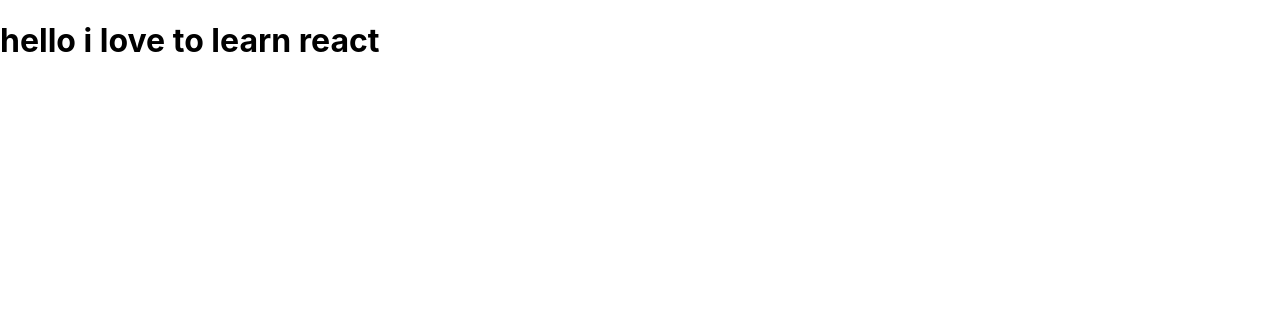
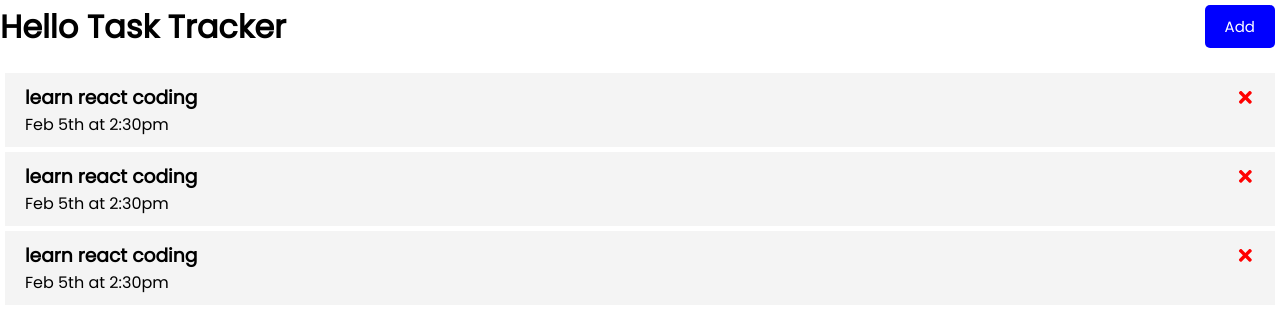
Before and after one commit to katyjohn124/task-tracker-reactjs-app, a React (Create React App) app: page / in a window 1280 px wide. Shown: the top 332 px of the page. Built offline with nearby package versions, Linux system fonts and the light colour scheme.

Commit message:
react static learning

```diff
--- a/package.json
+++ b/package.json
@@ -8,6 +8,7 @@
     "@testing-library/user-event": "^13.5.0",
     "react": "^18.2.0",
     "react-dom": "^18.2.0",
+    "react-icons": "^5.0.1",
     "react-scripts": "5.0.1",
     "web-vitals": "^2.1.4"
   },
--- a/src/App.js
+++ b/src/App.js
@@ -1,8 +1,32 @@
+import { useState } from "react";
+import Header from "./components/Header";
+import Tasks from "./components/Tasks";
 
-function App() {
+const App = () => {
+    const [tasks, setTasks] = useState([
+        {
+            id: 1,
+            text: 'learn react coding ',
+            day: 'Feb 5th at 2:30pm',
+            reminder: true,
+        },
+        {
+            id: 2,
+            text: 'learn react coding ',
+            day: 'Feb 5th at 2:30pm',
+            reminder: true,
+        },
+        {
+            id: 3,
+            text: 'learn react coding ',
+            day: 'Feb 5th at 2:30pm',
+            reminder: false,
+        }
+    ])
     return (
-        <div className="App">
-            <h1>hello i love to learn react</h1>
+        <div className="containner">
+            <Header title="Hello Task Tracker" />
+            <Tasks tasks={tasks} />
         </div>
     );
 }
--- /dev/null
+++ b/src/components/Button.js
@@ -0,0 +1,20 @@
+
+
+const Button = (props) => {
+    const onClick = () => {
+        console.log('click')
+    }
+    return (
+        <button
+            className="btn"
+            style={{ backgroundColor: props.color }}
+            onClick={onClick}
+
+        >
+            {props.text}</button>
+    )
+}
+
+
+
+export default Button
--- /dev/null
+++ b/src/components/Header.js
@@ -0,0 +1,11 @@
+import Button from "./Button"
+const Header = (props) => {
+    return (
+        <header className="header">
+            <h1 style={{ color: "black" }}>{props.title}</h1>
+            <Button color="blue" text="Add" />
+        </header>
+    )
+}
+
+export default Header
--- /dev/null
+++ b/src/components/Tasks.js
@@ -0,0 +1,12 @@
+import Task from "./task"
+const Tasks = ({ tasks }) => {
+    return (
+        <>
+            {tasks.map((task) => (
+                <Task key={task.id} task={task} />
+            ))}
+        </>
+    )
+}
+
+export default Tasks
--- /dev/null
+++ b/src/components/task.js
@@ -0,0 +1,13 @@
+import { FaTimes } from 'react-icons/fa'
+
+const Task = ({ task }) => {
+    return (
+        <div className="task">
+            <h3> {task.text} <FaTimes style={{ color: 'red', cursor: 'pointer' }} /></h3>
+            <p>{task.day}</p>
+
+        </div>
+    )
+}
+
+export default Task
--- a/src/index.css
+++ b/src/index.css
@@ -1,13 +1,112 @@
-body {
+@import url('https://fonts.googleapis.com/css2?family=Poppins:wght@300;400&display=swap');
+
+* {
+  box-sizing: border-box;
   margin: 0;
-  font-family: -apple-system, BlinkMacSystemFont, 'Segoe UI', 'Roboto', 'Oxygen',
-    'Ubuntu', 'Cantarell', 'Fira Sans', 'Droid Sans', 'Helvetica Neue',
-    sans-serif;
-  -webkit-font-smoothing: antialiased;
-  -moz-osx-font-smoothing: grayscale;
+  padding: 0;
 }
 
-code {
-  font-family: source-code-pro, Menlo, Monaco, Consolas, 'Courier New',
-    monospace;
+body {
+  font-family: 'Poppins', sans-serif;
 }
+
+.container {
+  max-width: 500px;
+  margin: 30px auto;
+  overflow: auto;
+  min-height: 300px;
+  border: 1px solid steelblue;
+  padding: 30px;
+  border-radius: 5px;
+}
+
+.header {
+  display: flex;
+  justify-content: space-between;
+  align-items: center;
+  margin-bottom: 20px;
+}
+
+.btn {
+  display: inline-block;
+  background: #000;
+  color: #fff;
+  border: none;
+  padding: 10px 20px;
+  margin: 5px;
+  border-radius: 5px;
+  cursor: pointer;
+  text-decoration: none;
+  font-size: 15px;
+  font-family: inherit;
+}
+
+.btn:focus {
+  outline: none;
+}
+
+.btn:active {
+  transform: scale(0.98);
+}
+
+.btn-block {
+  display: block;
+  width: 100%;
+}
+
+.task {
+  background: #f4f4f4;
+  margin: 5px;
+  padding: 10px 20px;
+  cursor: pointer;
+}
+
+.task.reminder {
+  border-left: 5px solid green;
+}
+
+.task h3 {
+  display: flex;
+  align-items: center;
+  justify-content: space-between;
+}
+
+.add-form {
+  margin-bottom: 40px;
+}
+
+.form-control {
+  margin: 20px 0;
+}
+
+.form-control label {
+  display: block;
+}
+
+.form-control input {
+  width: 100%;
+  height: 40px;
+  margin: 5px;
+  padding: 3px 7px;
+  font-size: 17px;
+}
+
+.form-control-check {
+  display: flex;
+  align-items: center;
+  justify-content: space-between;
+}
+
+.form-control-check label {
+  flex: 1;
+}
+
+.form-control-check input {
+  flex: 2;
+  height: 20px;
+}
+
+footer {
+  margin-top: 30px;
+  text-align: center;
+}
```
Also changed, not shown: 1 other file (tests, documents, lock files or other folders).
